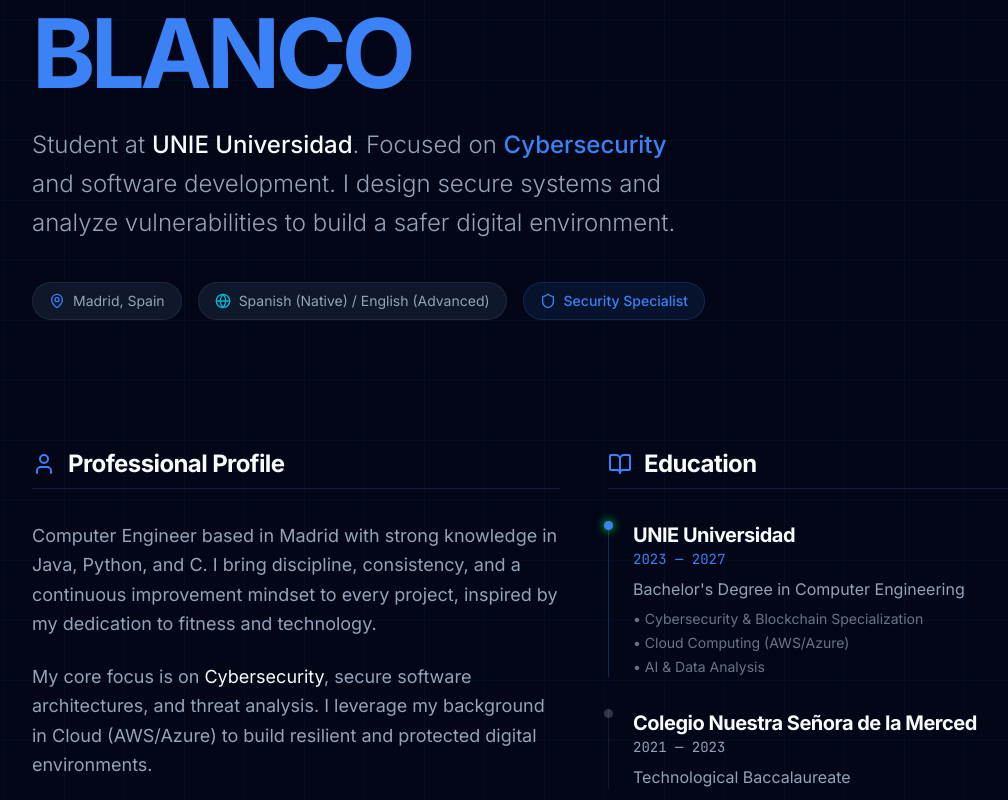
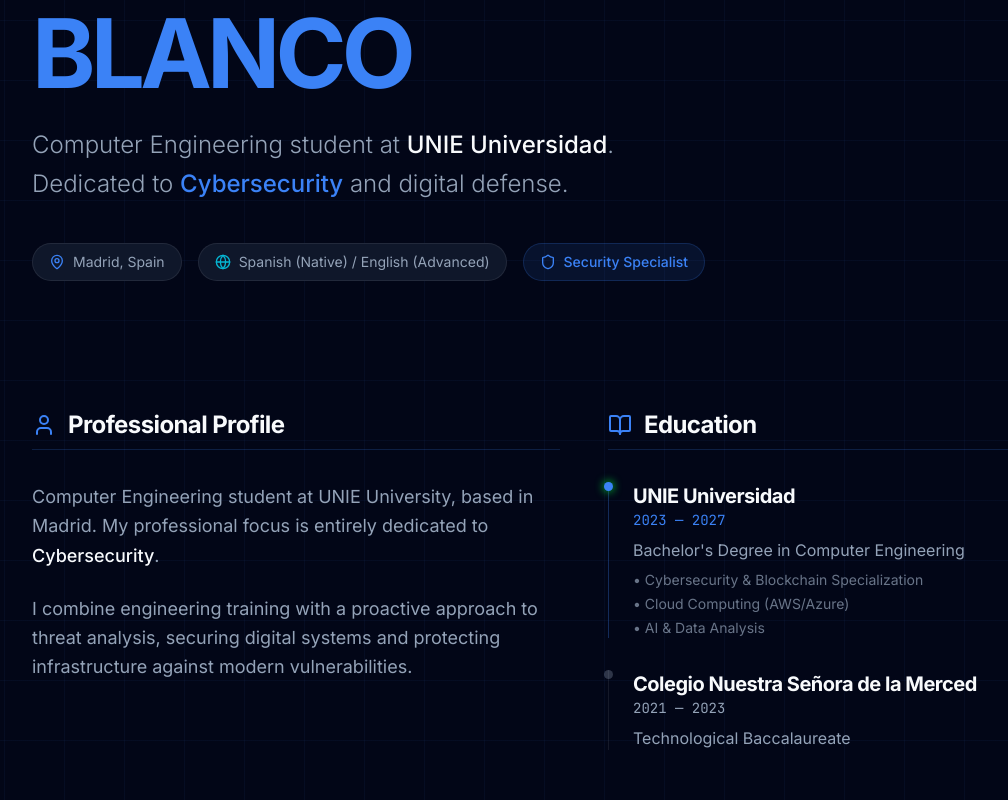
Before and after one commit to Ghostalex07/Portfolio, a React (Vite) app: page / in a window 1280 px wide. Shown: the part 340-1140 px from the top of the page, without its empty margins (56-1064 px from the left). Built offline with nearby package versions, Linux system fonts and the light colour scheme; no server answers.

Commit message:
feat: Update portfolio introduction and website URL
Refines the "About Me" section to better reflect the user's current academic standing and primary focus on cybersecurity and digital defense. Updates the live website URL in the README.

```diff
--- a/src/App.tsx
+++ b/src/App.tsx
@@ -330,9 +330,8 @@
               <span className="text-cyber-green">BLANCO</span>
             </h1>
             <p className="text-lg md:text-2xl text-[var(--text-secondary)] max-w-2xl font-light leading-relaxed">
-              Student at <span className="text-[var(--text-primary)] font-medium">UNIE Universidad</span>.
-              Focused on <span className="text-cyber-green font-medium">Cybersecurity</span> and software development.
-              I design secure systems and analyze vulnerabilities to build a safer digital environment.
+              Computer Engineering student at <span className="text-[var(--text-primary)] font-medium">UNIE Universidad</span>.
+              Dedicated to <span className="text-cyber-green font-medium">Cybersecurity</span> and digital defense.
             </p>
 
             <div className="mt-10 flex flex-wrap gap-4">
@@ -357,14 +356,12 @@
           <div>
             <SectionTitle title="Professional Profile" icon={User} />
             <p className="text-lg text-[var(--text-secondary)] leading-relaxed mb-6">
-              Computer Engineer based in Madrid with strong knowledge in Java, Python, and C.
-              I bring discipline, consistency, and a continuous improvement mindset to every project,
-              inspired by my dedication to fitness and technology.
+              Computer Engineering student at UNIE University, based in Madrid.
+              My professional focus is entirely dedicated to <span className="text-[var(--text-primary)] font-medium">Cybersecurity</span>.
             </p>
             <p className="text-lg text-[var(--text-secondary)] leading-relaxed">
-              My core focus is on <span className="text-[var(--text-primary)]">Cybersecurity</span>, secure software architectures,
-              and threat analysis. I leverage my background in Cloud (AWS/Azure) to build
-              resilient and protected digital environments.
+              I combine engineering training with a proactive approach to threat analysis,
+              securing digital systems and protecting infrastructure against modern vulnerabilities.
             </p>
           </div>
           <div>
```
Also changed, not shown: 1 other file (tests, documents, lock files or other folders).
